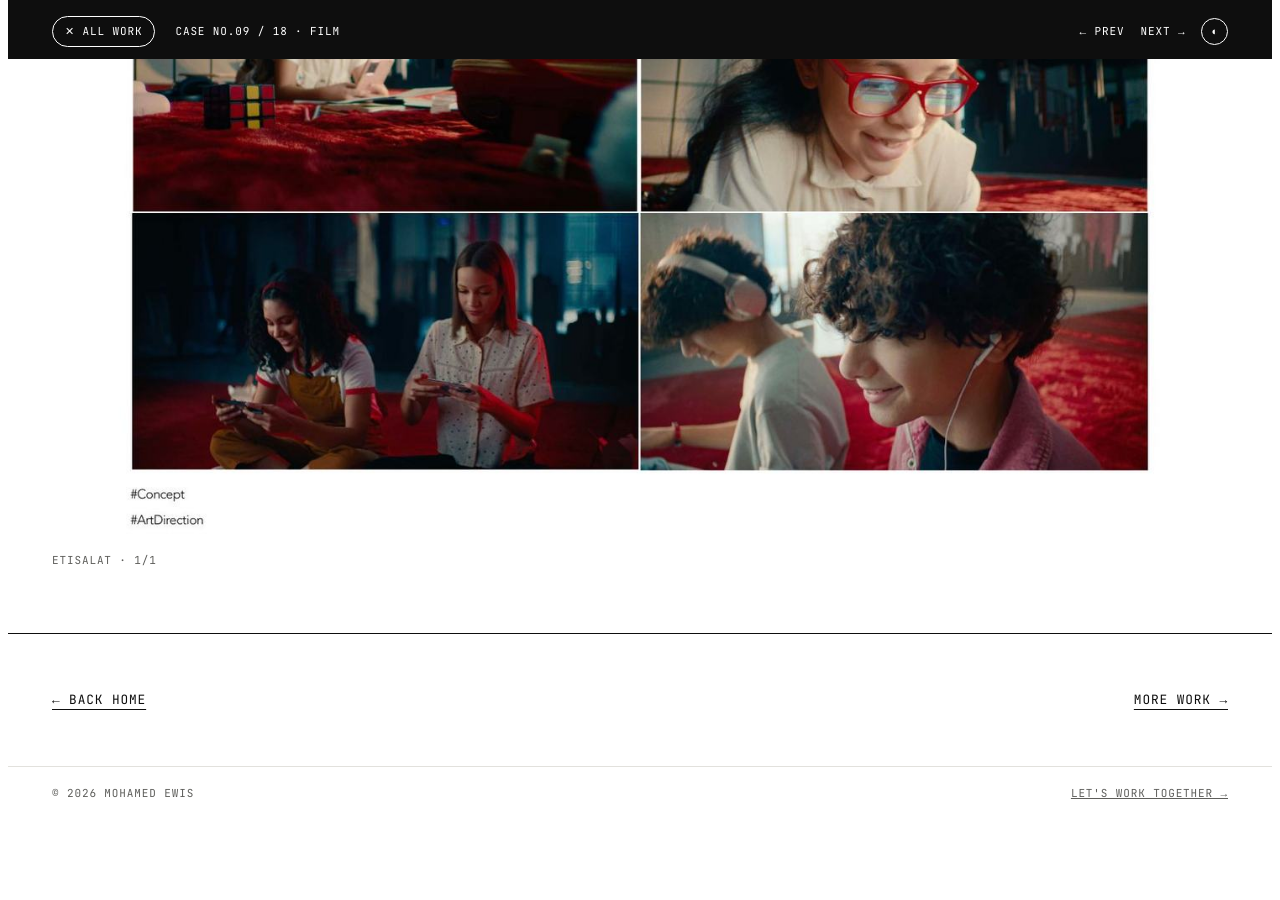
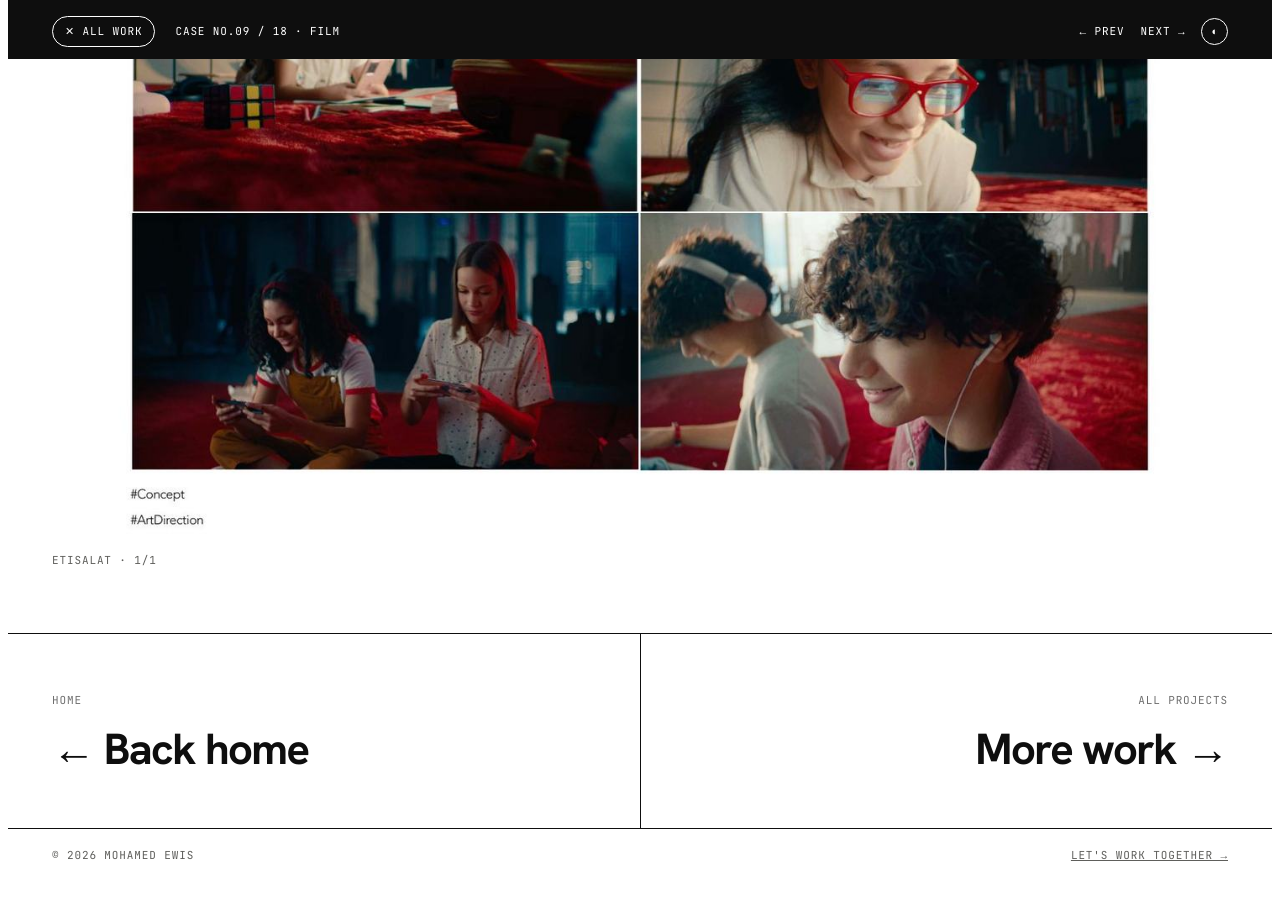
Before and after one commit to Msayed25/mohamed-ewis, a Jekyll site: the page built from _projects/etisalat.md, in a window 1280 px wide and 900 px high, scrolled down 1165 px. Built offline with Jekyll 4.4.1, drawn with Linux system fonts in a browser that asks for light colours; some web fonts are replaced; before the commit the page ends 2003 px from its top, so only the background shows below that.

Commit message:
Project footer: two large halves, Back home (top of the home page) and More work (the Index list); hover fills with ink and slides the arrow

```diff
--- a/_layouts/project.html
+++ b/_layouts/project.html
@@ -64,9 +64,9 @@
     </section>
     {% endif %}
 
-    <nav class="pnext g mono" aria-label="More">
-      <a href="{{ '/' | relative_url }}" data-close>← Back home</a>
-      <a href="{{ next.url | relative_url }}" data-proj aria-label="More work: {{ next.title }}">More work →</a>
+    <nav class="pnext" aria-label="Leave this project">
+      <a href="{{ '/' | relative_url }}#top" data-close data-go><span class="mono">Home</span><b><i>←</i> Back home</b></a>
+      <a href="{{ '/#work' | relative_url }}" data-close data-go><span class="mono">All projects</span><b>More work <i>→</i></b></a>
     </nav>
   </article>
 
--- a/assets/site.css
+++ b/assets/site.css
@@ -392,11 +392,21 @@ html.view-open,html.view-open body{overflow:hidden}
 .progress i{background:var(--ink)}
 .casebar{background:var(--ink);color:var(--paper)}
 .cb-close:hover{background:var(--paper);color:var(--ink)}
-.pfoot{border-top:1px solid var(--hair)}
-/* simple project footer (client feedback round 2): back home on the left, more work on the right */
-.pnext{display:flex;justify-content:space-between;gap:16px;padding-block:clamp(28px,5vw,56px);border-top:1px solid var(--ink)}
-.pnext a{color:var(--ink);text-decoration:underline;text-underline-offset:5px;text-decoration-thickness:1px;font-size:clamp(12px,1vw,14px)}
-.pnext a:hover{text-decoration-thickness:2px}
+.pfoot{border-top:0}
+/* project footer (client feedback round 2): two halves, Back home (top of the home page) and More work (the Index list).
+   On hover a half fills with ink from the bottom and its arrow slides */
+.pnext{display:grid;grid-template-columns:1fr 1fr;border-top:1px solid var(--ink);border-bottom:1px solid var(--ink)}
+.pnext a{position:relative;overflow:hidden;display:flex;flex-direction:column;gap:clamp(10px,1.4vw,18px);padding:clamp(28px,4.5vw,64px) clamp(16px,3.5vw,44px);color:var(--ink);text-decoration:none;isolation:isolate;transition:color .35s}
+.pnext a+a{border-left:1px solid var(--ink);align-items:flex-end;text-align:right}
+.pnext a::before{content:"";position:absolute;inset:0;z-index:-1;background:var(--ink);transform:scaleY(0);transform-origin:50% 100%;transition:transform .45s cubic-bezier(.2,.9,.2,1)}
+.pnext a:hover,.pnext a:focus-visible{color:var(--paper)}
+.pnext a:hover::before,.pnext a:focus-visible::before{transform:none}
+.pnext span{color:inherit;opacity:.6}
+.pnext b{font:600 clamp(22px,3.4vw,52px)/1 var(--body);letter-spacing:-.035em;white-space:nowrap}
+.pnext i{font-style:normal;display:inline-block;transition:transform .45s cubic-bezier(.2,.9,.2,1)}
+.pnext a:hover i,.pnext a:focus-visible i{transform:translateX(-.25em)}
+.pnext a+a:hover i,.pnext a+a:focus-visible i{transform:translateX(.25em)}
+@media (prefers-reduced-motion:reduce){.pnext a,.pnext a::before,.pnext i{transition:none}}
 
 /* ---------- index hover (client feedback, Oct 2026): simple. The floating cursor photo is gone; on hover a row opens to show a small black-and-white picture, a line about the project and a few tags ---------- */
 .row{grid-template-rows:auto auto;align-items:center}
--- a/assets/site.js
+++ b/assets/site.js
@@ -391,17 +391,18 @@
       var done = function () {
         view.hidden = true; view.classList.remove('leave'); view.innerHTML = ''; root.classList.remove('view-open'); holdScroll(false);
         document.title = 'Mohamed Ewis · Creative/Art Director';
-        if (target) { var el = document.getElementById(target); if (el) el.scrollIntoView(); }
+        if (target === 'top') window.scrollTo(0, 0);
+        else if (target) { var el = document.getElementById(target); if (el) el.scrollIntoView(); }
         else if (returnFocus) returnFocus.focus({ preventScroll: true });
       };
-      if (opened) { opened = false; try { history.replaceState(null, '', location.pathname + location.search + (target ? '#' + target : '')); } catch (e) {} }
+      if (opened) { opened = false; try { history.replaceState(null, '', location.pathname + location.search + (target && target !== 'top' ? '#' + target : '')); } catch (e) {} }
       if (reduce) done(); else { view.classList.add('leave'); setTimeout(done, 340); }
     };
     document.addEventListener('click', function (e) {
       if (e.defaultPrevented || e.metaKey || e.ctrlKey || e.shiftKey || e.button > 0) return;
       var a = e.target.closest('a'); if (!a) return;
       if (view.contains(a) && a.hasAttribute('data-close')) {
-        e.preventDefault(); var h = a.getAttribute('href').split('#')[1]; closeProject(h === 'work' ? null : h); return;
+        e.preventDefault(); var h = a.getAttribute('href').split('#')[1]; closeProject(a.hasAttribute('data-go') ? h : (h === 'work' ? null : h)); return;   /* data-go: always land on the target (the project footer) */
       }
       if (view.contains(a) && a.hasAttribute('data-jump')) {
         e.preventDefault(); var t = view.querySelector(a.getAttribute('href')); if (t) t.scrollIntoView({ behavior: reduce ? 'auto' : 'smooth' }); return;
```
